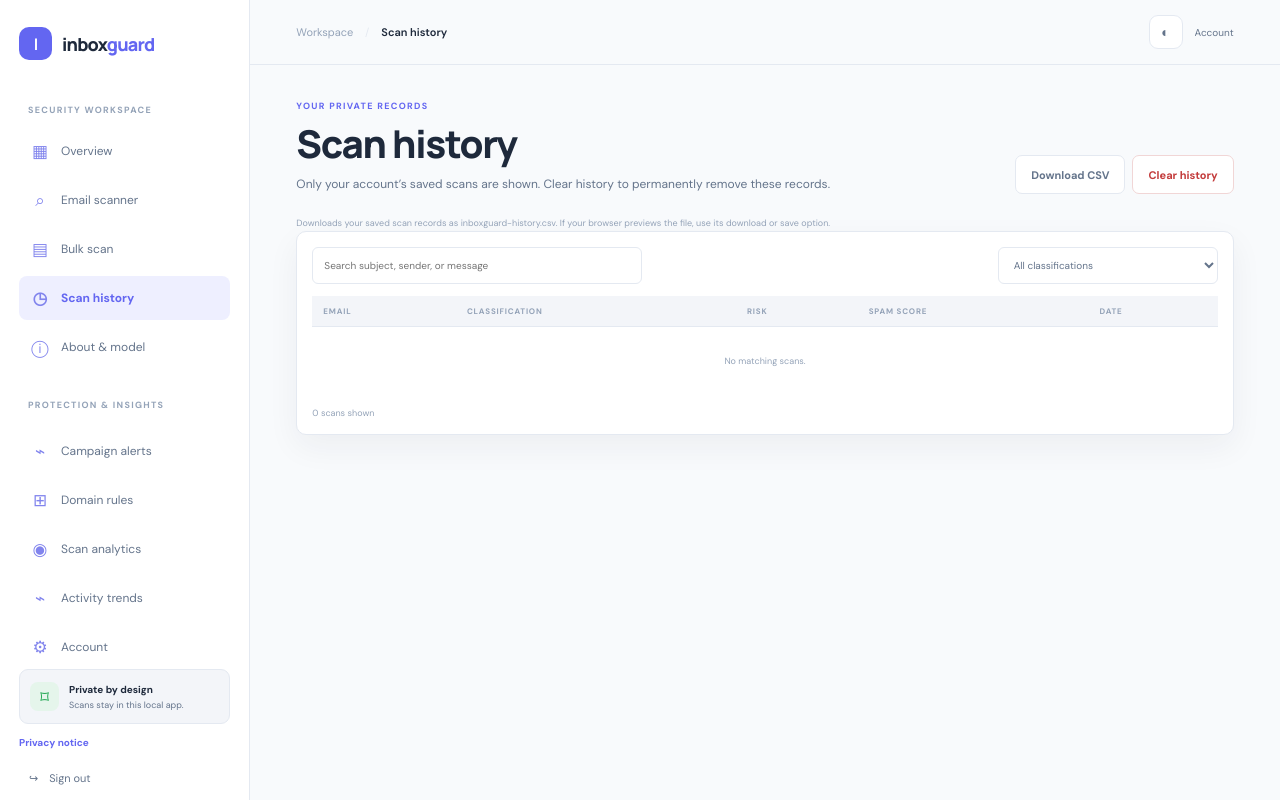
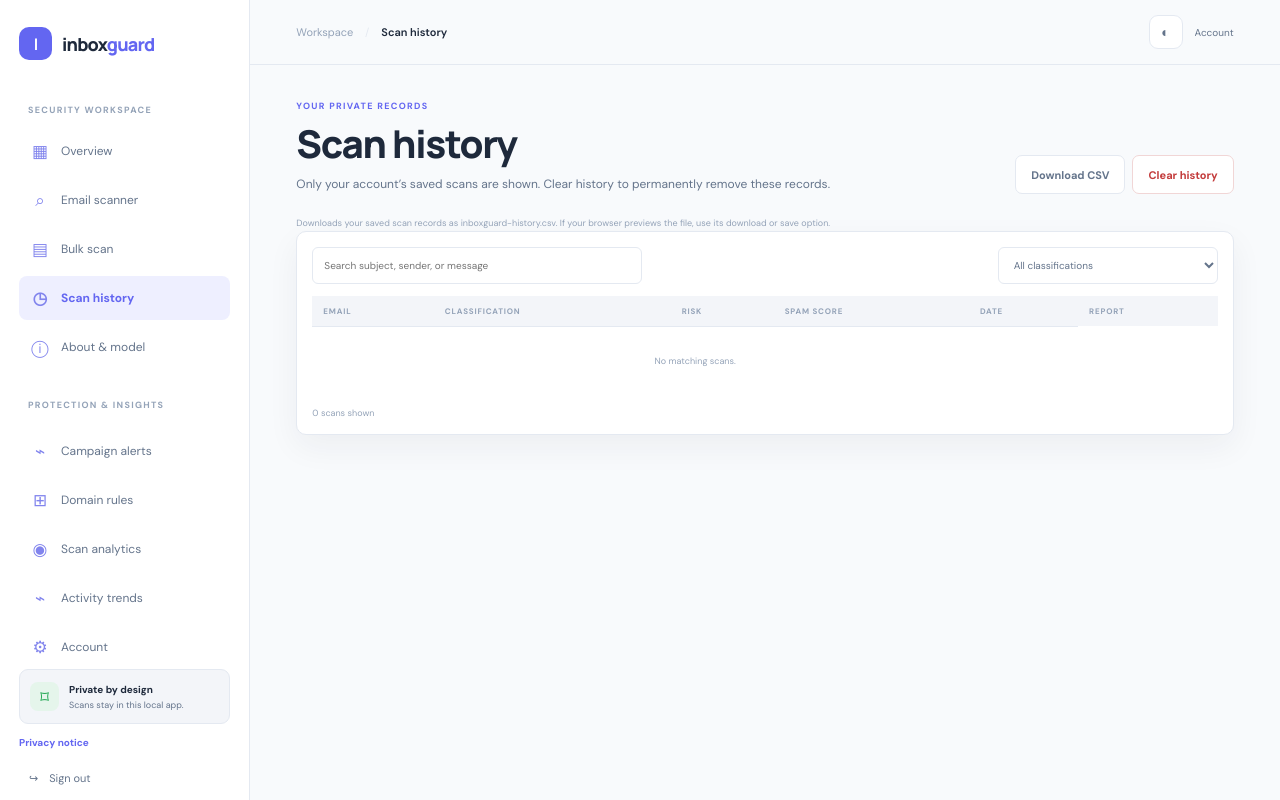
Before and after one commit to varshinickswamy-dot/Email-Spam-Detection, a Flask app: page /history in a window 1280 px wide. Run offline with Flask 3, Linux system fonts and the light colour scheme; the visitor is signed in with stand-in values (Sample User, id 1); tables that the repository leaves empty hold one stand-in row (values such as "Sample post"); data that the repository does not hold is empty; some libraries are stand-ins or nearby versions.

Commit message:
Add individual PDF report column to scan history

```diff
--- a/frontend/templates/history.html
+++ b/frontend/templates/history.html
@@ -4,5 +4,5 @@
 {% block content %}
 <header class="page-title"><div><span class="eyebrow">YOUR PRIVATE RECORDS</span><h1>Scan history</h1><p>Only your account’s saved scans are shown. Clear history to permanently remove these records.</p></div><div class="history-tools"><a id="export-history" href="/api/history/export.csv" class="button button-secondary" aria-label="Download scan history as CSV file">Download CSV</a><button type="button" id="clear-history" class="button button-danger">Clear history</button></div></header>
 <p class="fine-print" id="export-help">Downloads your saved scan records as inboxguard-history.csv. If your browser previews the file, use its download or save option.</p>
-<section class="surface history-surface"><div class="history-filters"><input type="search" id="history-search" placeholder="Search subject, sender, or message"><select id="classification-filter" aria-label="Filter classification"><option value="">All classifications</option><option value="safe">Safe / legitimate</option><option value="promotional">Promotional</option><option value="spam">Spam</option><option value="phishing_suspicious">Phishing / suspicious</option><option value="uncertain">Uncertain</option></select></div><div class="table-wrap"><table><thead><tr><th>EMAIL</th><th>CLASSIFICATION</th><th>RISK</th><th>SPAM SCORE</th><th>DATE</th></tr></thead><tbody id="history-table"><tr><td colspan="5" class="empty-row">Loading history…</td></tr></tbody></table></div><p class="table-foot" id="history-count"></p></section>
+<section class="surface history-surface"><div class="history-filters"><input type="search" id="history-search" placeholder="Search subject, sender, or message"><select id="classification-filter" aria-label="Filter classification"><option value="">All classifications</option><option value="safe">Safe / legitimate</option><option value="promotional">Promotional</option><option value="spam">Spam</option><option value="phishing_suspicious">Phishing / suspicious</option><option value="uncertain">Uncertain</option></select></div><div class="table-wrap"><table><thead><tr><th>EMAIL</th><th>CLASSIFICATION</th><th>RISK</th><th>SPAM SCORE</th><th>DATE</th><th>REPORT</th></tr></thead><tbody id="history-table"><tr><td colspan="5" class="empty-row">Loading history…</td></tr></tbody></table></div><p class="table-foot" id="history-count"></p></section>
 {% endblock %}
```
